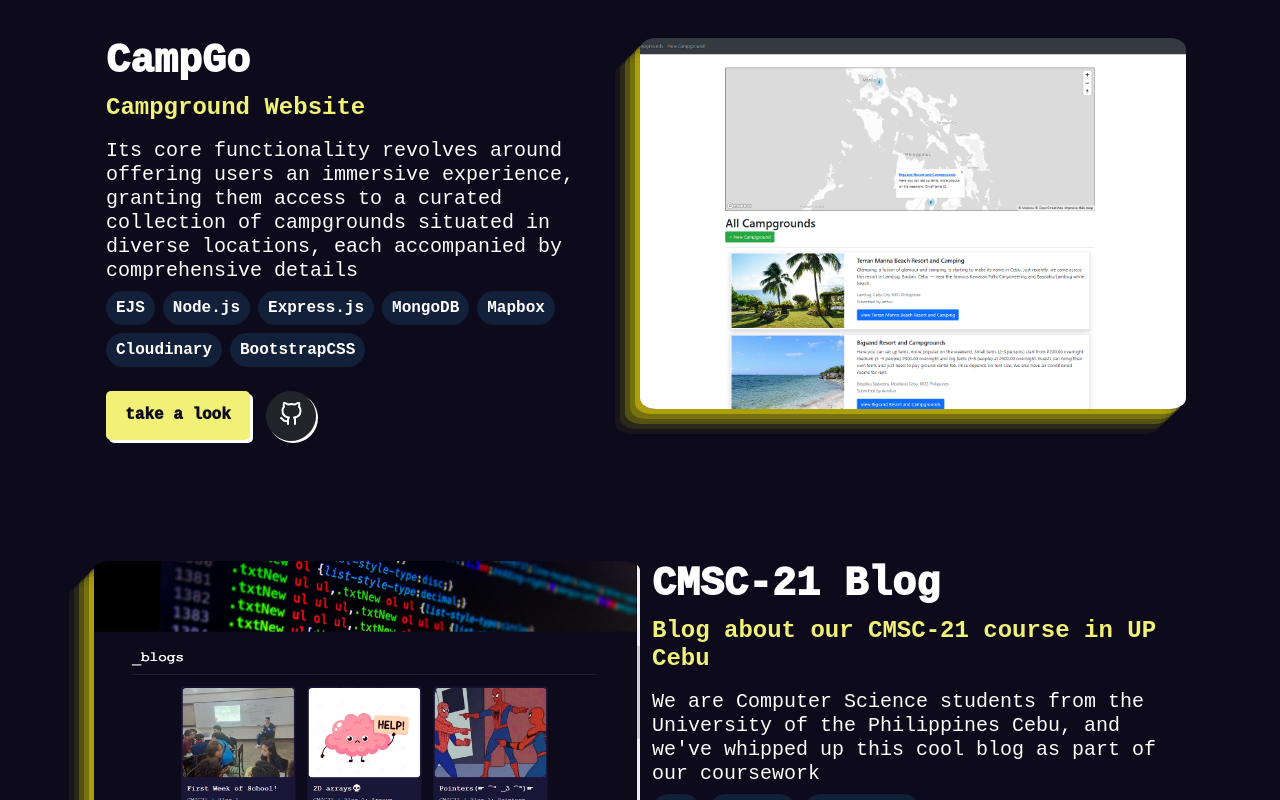
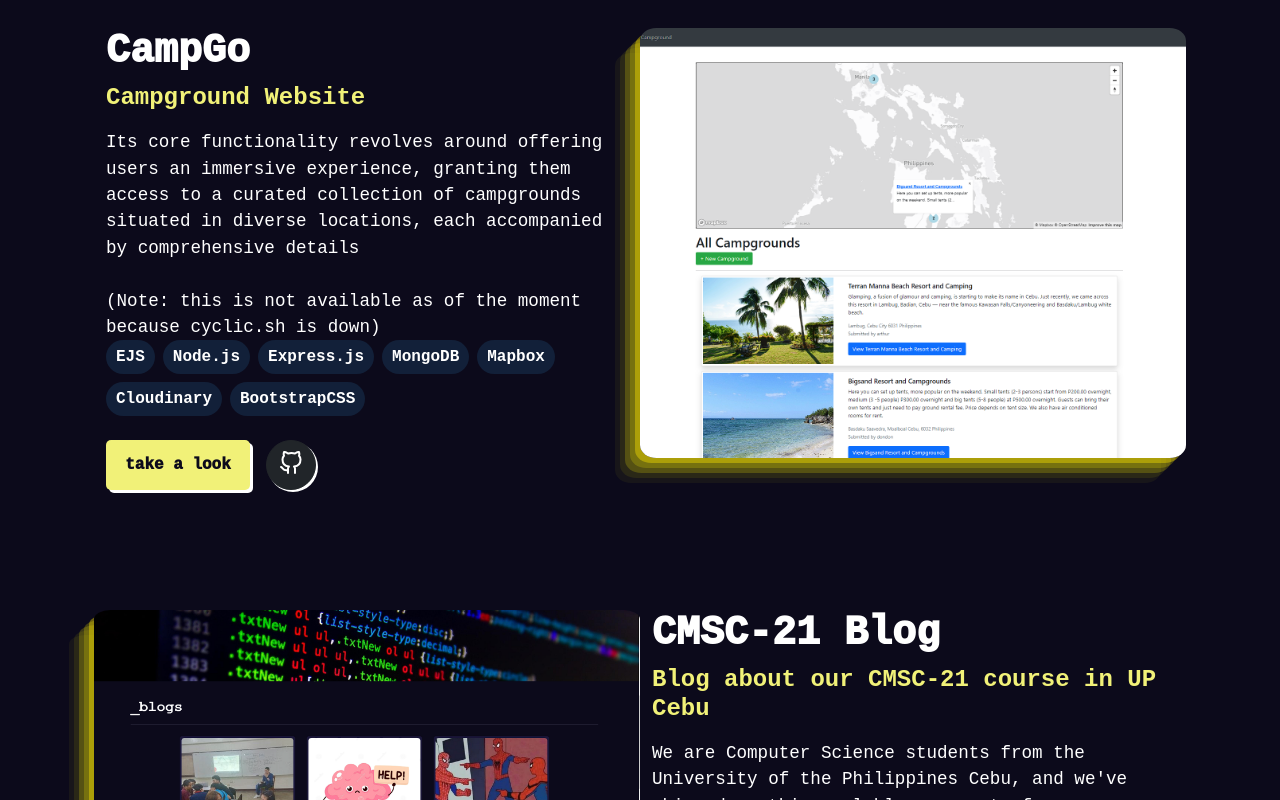
Before and after one commit to cup-noodlehS/portfolio-v2, a Vue app: page / in a window 1280 px wide. Shown: the part 2380-3180 px from the top of the page. Built offline with nearby package versions, Linux system fonts and the light colour scheme.

Commit message:
changer project description

```diff
--- a/src/components/index/features.vue
+++ b/src/components/index/features.vue
@@ -18,9 +18,9 @@
           <div class="featured-description col-12 col-lg-6">
             <h1>{{ project.title }}</h1>
             <h4>{{ project.subtitle }}</h4>
-            <h5>
+            <span class="project-description">
               {{ project.description }}
-            </h5>
+            </span>
             <div class="mb-3">
               <div v-for="skill in project.skills" key="skill" class="badge1">
                 <div>{{ skill }}</div>
@@ -117,7 +117,7 @@
           title: "CampGo",
           subtitle: "Campground Website",
           description:
-            "Its core functionality revolves around offering users an immersive experience, granting them access to a curated collection of campgrounds situated in diverse locations, each accompanied by comprehensive details",
+            "Its core functionality revolves around offering users an immersive experience, granting them access to a curated collection of campgrounds situated in diverse locations, each accompanied by comprehensive details \n\n (Note: this is not available as of the moment because cyclic.sh is down)",
           skills: [
             "EJS",
             "Node.js",
@@ -227,4 +227,9 @@
   transform: translate(-5px, -5px);
   box-shadow: 7px 7px 0 rgb(255, 255, 255);
 }
+
+.project-description {
+  white-space: pre-line;
+  font-size: 1.1rem;
+}
 </style>
```
